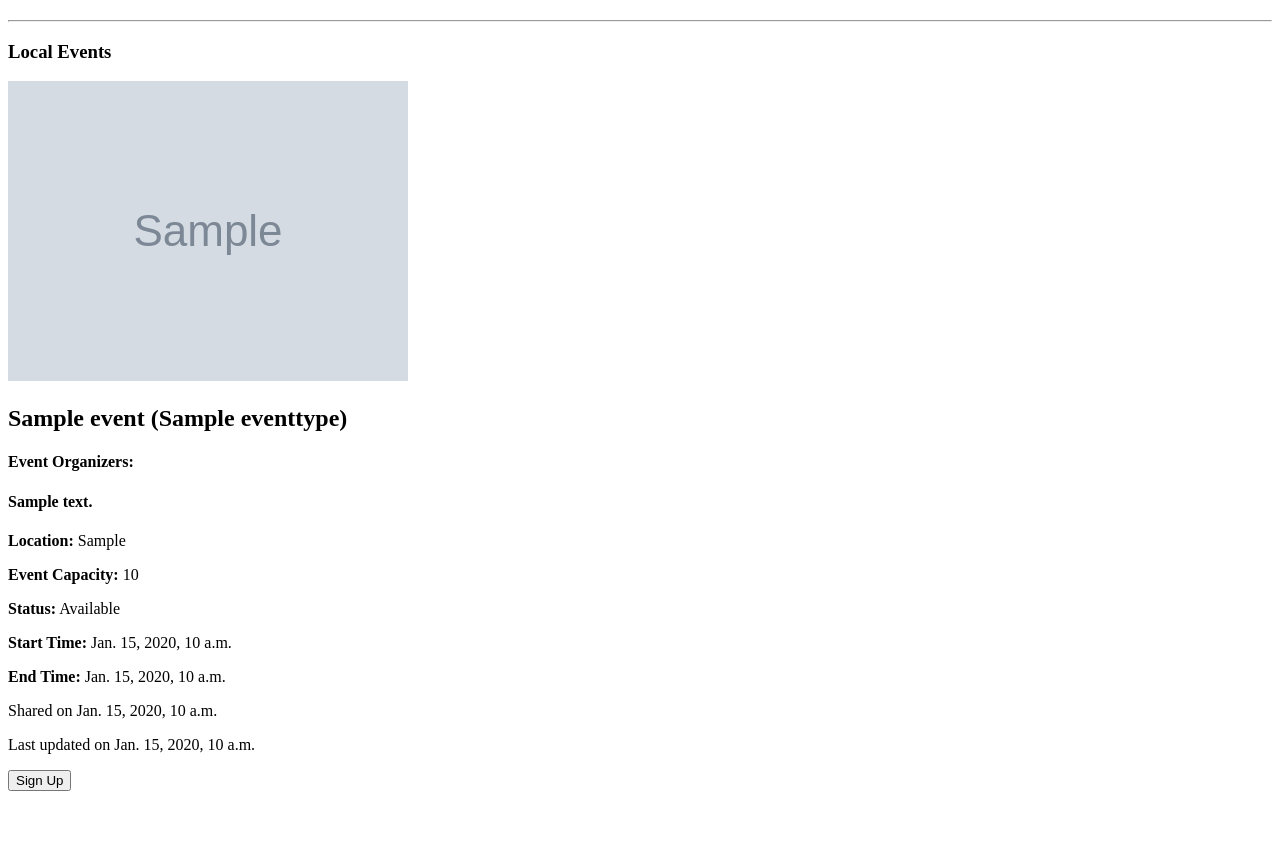
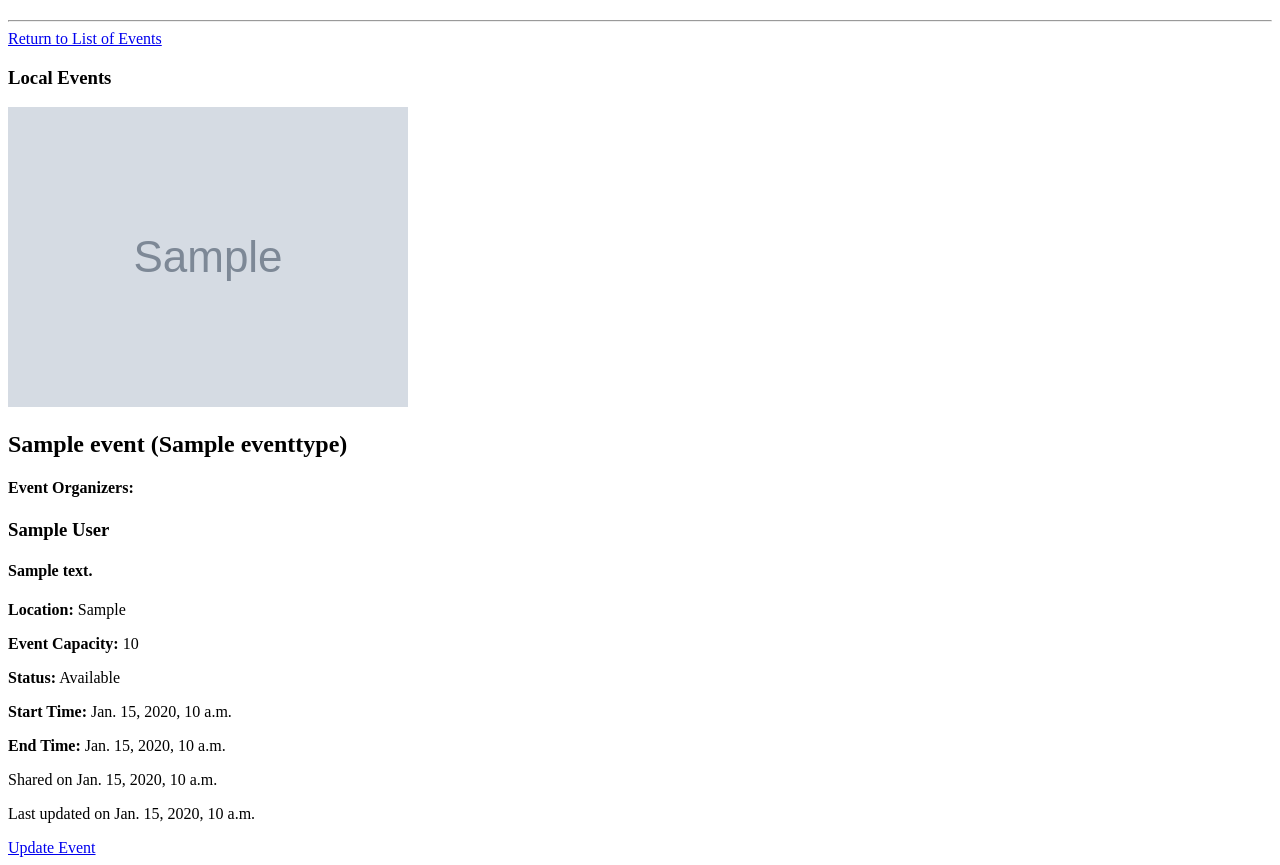
Before and after one commit to lioraongsamson-sketch/commongrounds-F-20, a Django app: page /localevents/event/1/ in a window 1280 px wide. Shown: the part 101-966 px from the top of the page. Before the commit the page ends 892 px from the top, so only its background shows below. Run offline with Django 5.2, Linux system fonts and the light colour scheme; a user stored in the database is signed in; tables that the repository leaves empty hold one stand-in row (values such as "Sample post"); grey boxes marked "Sample" are stand-in pictures.

Commit message:
Implemented Create View and Update View
Implemented the Create View and the Update View. This also included cleaning up some code from the Event List and Event Details Views.

```diff
--- a/commongrounds/localevents/forms.py
+++ b/commongrounds/localevents/forms.py
@@ -5,7 +5,7 @@ from .models import Event
 class EventForm(forms.ModelForm):
     class Meta:
         model = Event
-        fields = ['title', 'category', 'event_image', 'description',
+        fields = ['title', 'category', 'organizer', 'event_image', 'description',
                   'location', 'start_time', 'end_time', 'event_capacity', 'status']
         widgets = {
             'start_time': forms.TextInput(
@@ -13,9 +13,9 @@ class EventForm(forms.ModelForm):
             ),
             'end_time': forms.TextInput(
                 attrs={'type': 'datetime-local'}
-            )
+            ),
+            'organizer': forms.Select(attrs={'disabled': 'disabled'}),
         }
-        exclude = ['organizer',]
 
 
 class EventUpdateForm(forms.ModelForm):
--- a/commongrounds/localevents/models.py
+++ b/commongrounds/localevents/models.py
@@ -28,7 +28,7 @@ class Event(models.Model):
 
     organizer = models.ManyToManyField(
         'accounts.Profile',
-        related_name='organizer',
+        related_name='organized_event',
         blank=True,
     )
     # https://developer.mozilla.org/en-US/docs/Learn_web_development/Extensions/Server-side/Django/Models
@@ -54,32 +54,25 @@ class Event(models.Model):
     def get_absolute_url(self):
         return reverse('localevents:event_detail', args=[str(self.id)])
 
+    def update_status(self):
+        if self.event_signup.count() >= self.event_capacity:
+            self.status = 'Full'
+        elif self.status == 'Full':
+            self.status = 'Available'
+        self.save()
+
     class Meta:
         verbose_name = 'Event'
         verbose_name_plural = 'Events'
         ordering = ['-created_on']
-
-    @property
-    def signup_count(self):
-        return self.event_signup.count()
-
-    @property
-    def is_full(self):
-        return self.signup_count >= self.event_capacity
-
-    def save(self, *args, **kwargs):
-        if self.is_full:
-            self.status = 'Full'
-        elif self.status == 'Full':
-            self.status = 'Available'
-
-        super().save(*args, **kwargs)
 
 
 class EventSignup(models.Model):
     event = models.ForeignKey(
         Event,
         on_delete=models.CASCADE,
+        null=True,
+        blank=True,
         related_name='event_signup'  # Recheck how to properly name this
     )
 
@@ -92,7 +85,7 @@ class EventSignup(models.Model):
         on_delete=models.CASCADE,
         null=True,
         blank=True,
-        related_name='user_signups',
+        related_name='event_signup',
     )
 
     new_registrant = models.CharField(blank=True)
--- a/commongrounds/localevents/templates/event.html
+++ b/commongrounds/localevents/templates/event.html
@@ -1,17 +1,18 @@
 {% extends "base.html" %}
 
 {% block content %}
+    <a href="{% url 'localevents:event_list' %}">Return to List of Events</a>
     <h3>Local Events</h3>
+
     {% if object.event_image %}
         <img src="{{ object.event_image.url }}" alt="">
     {% endif %}
     <h2>{{ event.title }} ({{ event.category }})</h2>
     <h4><strong>Event Organizers:</strong></h4>
-    <ul>
-        {% for user in group.organizer.all %}
-            <li>{{ user.username }}</li>
-        {% endfor %}
-    </ul>
+    {% for user in event.organizer.all %}
+        <h3>{{ user }}</h3>
+    {% endfor %}
+
     <h4> {{ event.description }}</h4>
     <p><strong>Location:</strong> {{ event.location }}</p>
     <p><strong>Event Capacity:</strong> {{ event.event_capacity }}</p>
@@ -20,8 +21,11 @@
     <p><strong>End Time:</strong> {{ event.end_time }}</p>
     <p>Shared on {{ event.created_on }}</p>
     <p>Last updated on {{ event.updated_on }}</p>
-    {% if request.user.profile == event.organizer %}
+
+    {% if request.user.profile in event.organizer.all %}
         <a href="{% url 'localevents:event_update' event.pk %}">Update Event</a>
+    {% elif event.status == "Full" %}
+        <button type="button">Full Slots!</button>
     {% else %}
         <button type="button">Sign Up</button>
     {% endif %}
--- a/commongrounds/localevents/urls.py
+++ b/commongrounds/localevents/urls.py
@@ -1,11 +1,12 @@
 from django.urls import path
-from .views import EventListView, EventDetailView, EventSignup, EventCreateView
+from .views import EventListView, EventDetailView, EventSignup, EventCreateView, EventUpdateView
 
 app_name = 'localevents'
 
 urlpatterns = [
     path('events', EventListView.as_view(), name='event_list'),
     path('event/add', EventCreateView.as_view(), name="event_create"),
+    path('event/<int:pk>/edit', EventUpdateView.as_view(), name="event_update"),
     path(
         'event/<int:pk>/',
         EventDetailView.as_view(),
--- a/commongrounds/localevents/views.py
+++ b/commongrounds/localevents/views.py
@@ -5,6 +5,7 @@ from django.views.generic.edit import CreateView, UpdateView
 from accounts.mixins import RoleRequiredMixin
 from .forms import EventForm, EventUpdateForm
 from django.urls import reverse_lazy
+from django.shortcuts import redirect
 
 
 class EventListView(ListView):
@@ -39,13 +40,9 @@ class EventCreateView(RoleRequiredMixin, CreateView):
     required_role = "Event Organizer"
 
     def form_valid(self, form):
-        instance = Event.objects.get(pk=1)
-
-        instance.organizer.add(
-            self.request.user.profile
-        )
-
-        return super().form_valid(form)
+        saved_form = super().form_valid(form)
+        self.object.organizer.add(self.request.user.profile)
+        return saved_form
 
 
 class EventUpdateView(RoleRequiredMixin, UpdateView):
@@ -54,10 +51,8 @@ class EventUpdateView(RoleRequiredMixin, UpdateView):
     template_name = "event_update.html"
     required_role = "Event Organizer"
 
-    # def form_valid(self, form):
-    #     event = form.save(commit=False)
-    #     if event.event_signups >= event.event_capacity:
-    #         event.status = 'Full'
-    #     else:
-    #         event.status = 'Available'
-    #     return super().form_valid(form)
+    def form_valid(self, form):
+        event = form.save(commit=False)
+        event.update_status()
+        event.save()
+        return redirect('localevents:event_detail', pk=event.pk)
```
Also changed, not shown: commongrounds/localevents/templates/event_update.html (+2 -9 lines), commongrounds/localevents/templates/events_list.html (+11 -22 lines), commongrounds/localevents/migrations/0012_alter_eventsignup_event_and_more.py (added), commongrounds/media/images/csci_default_img_MY3xemf.png (added), commongrounds/media/images/csci_default_img_NJzInu7.png (added), commongrounds/media/images/csci_default_img_RRkRq74.png (added), commongrounds/media/images/csci_default_img_UhfAK1q.png (added), commongrounds/media/images/csci_default_img_yRMrzU4.png (added).
